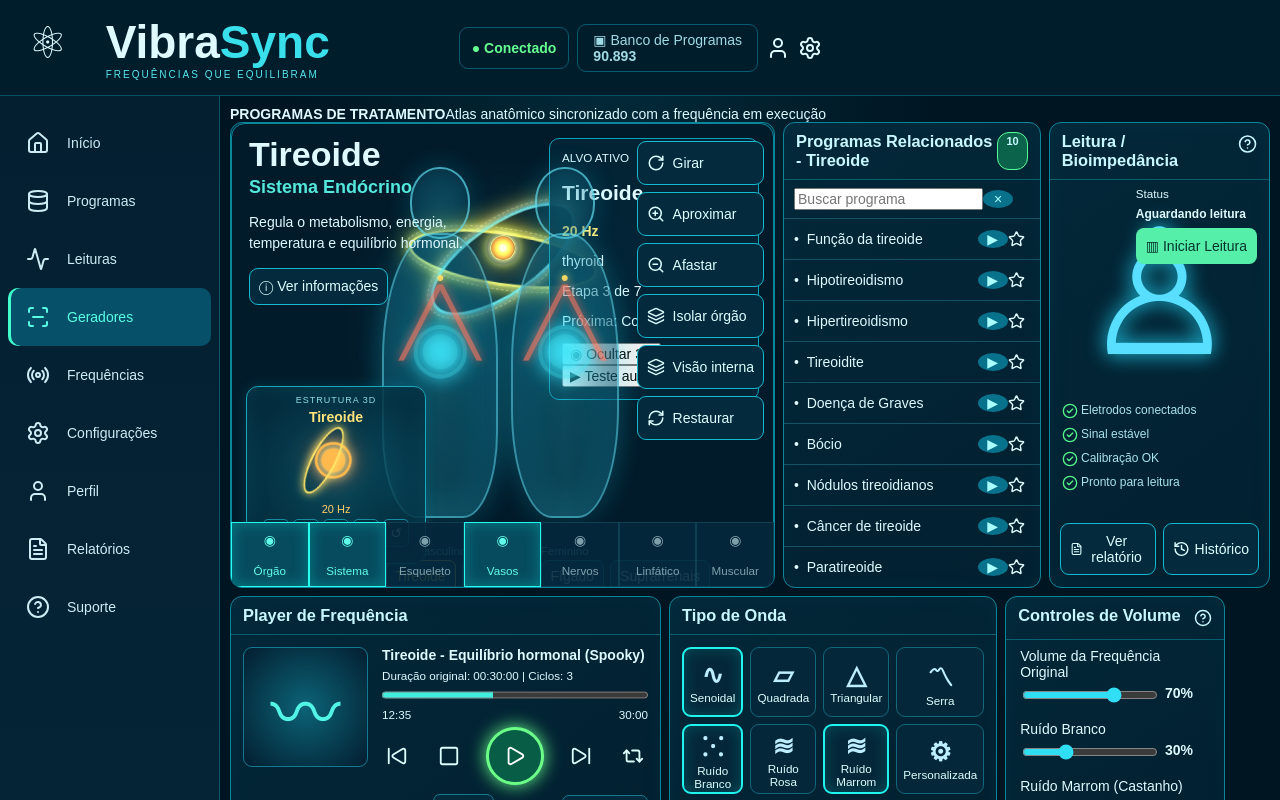
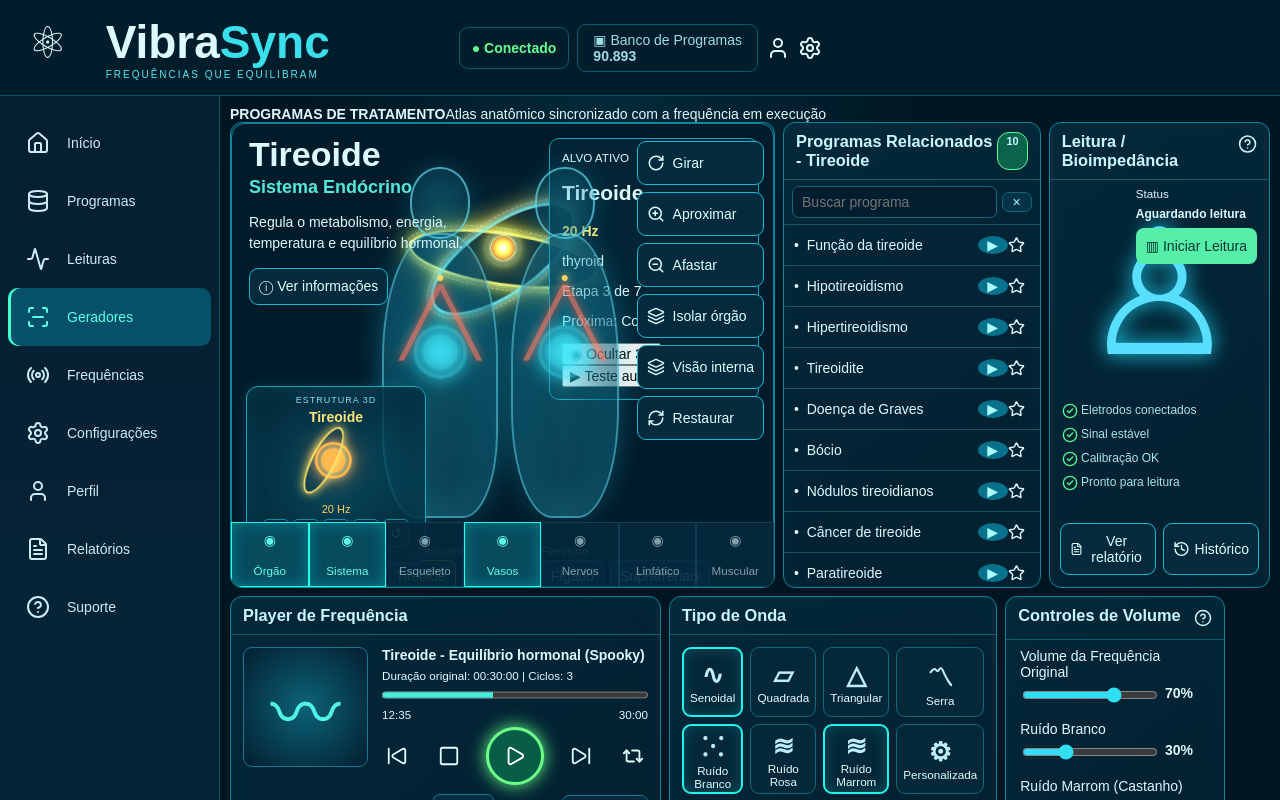
Before and after one commit to marcosfersant/vibrasync-next, a React (Vite) app: page / in a window 1280 px wide. Shown: the top 800 px of the page. Built offline with nearby package versions, Linux system fonts and the light colour scheme.

Commit message:
Item 10.3: busca e seleção visual de programas

```diff
--- a/src/style.css
+++ b/src/style.css
@@ -98,3 +98,9 @@ button[disabled]{opacity:.45;cursor:not-allowed}
 .gen{grid-template-columns:185px repeat(6,minmax(110px,1fr));overflow-x:auto}
 .gen-advanced{display:grid!important;grid-template-columns:auto 70px auto!important;gap:5px!important}
 .gen-advanced input{width:70px;background:#052c3c;border:1px solid #168da1;color:#fff;border-radius:6px;padding:5px}
+
+/* ITEM 10.3 — programas relacionados */
+.program-search{display:grid!important;grid-template-columns:1fr 30px!important;gap:5px;padding:6px 8px!important;border-bottom:1px solid #145365}
+.program-search input{min-width:0;background:#021e2e;border:1px solid #12677b;border-radius:7px;color:#dff;padding:7px 9px}
+.program-search button{border:1px solid #12677b!important;border-radius:7px!important;background:#043246!important;color:#9ff!important}
+.related>div.program-selected{background:#07506a88;box-shadow:inset 3px 0 #4fffe5}
```
